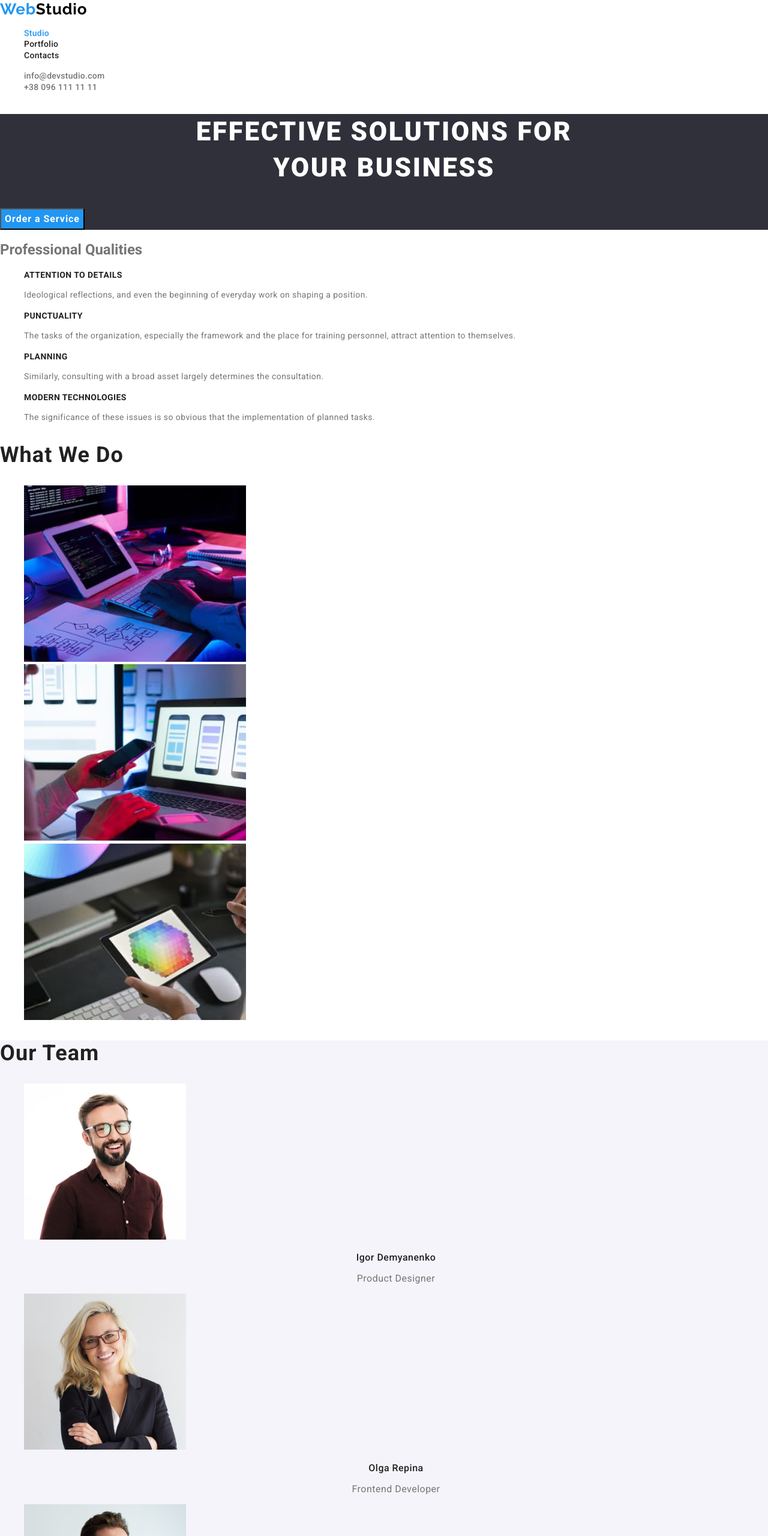
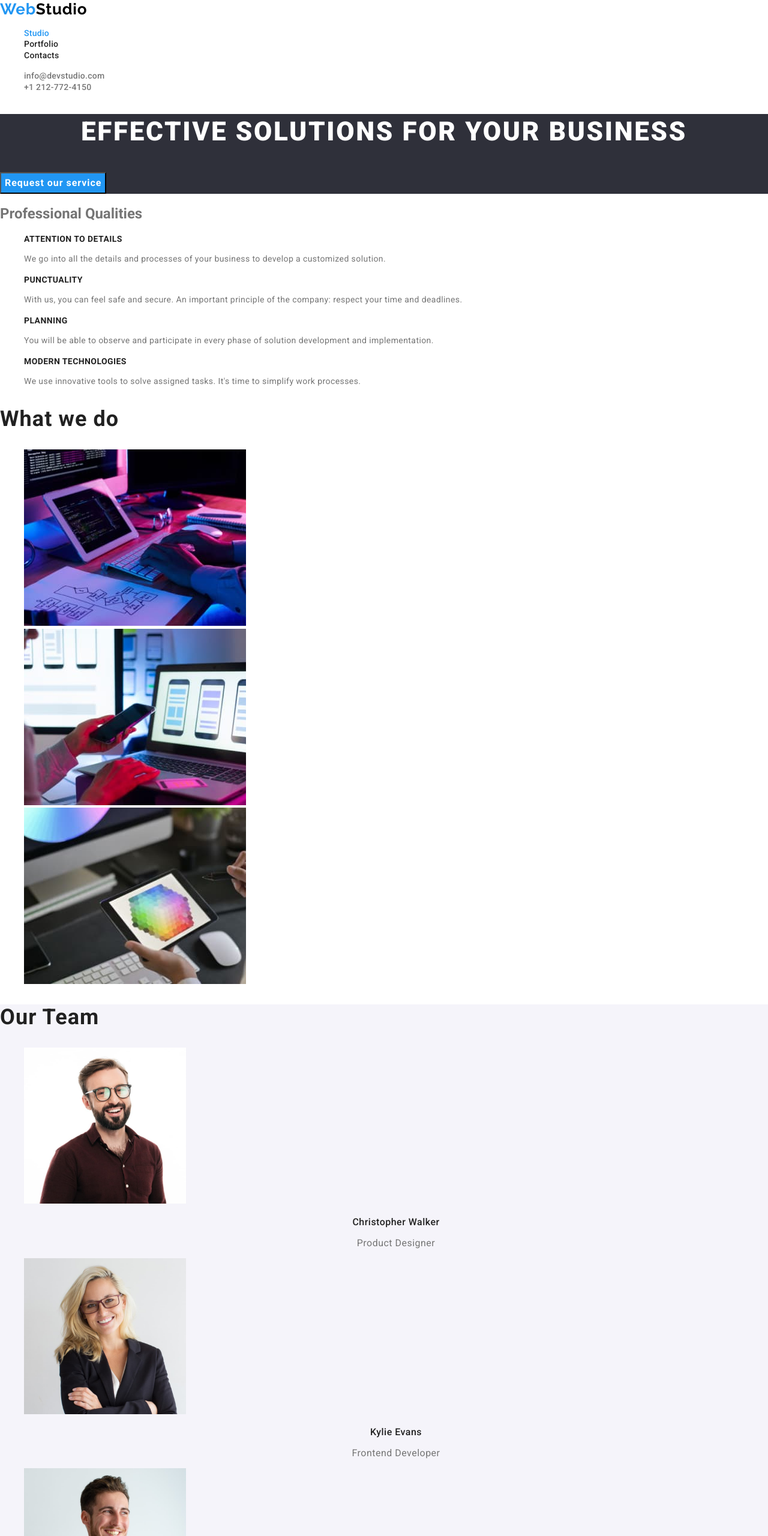
Before and after one commit to AndySanych/webstudio, a website: page index.html in a window 1280 px wide. Shown: the top 2560 px of the page at 60% size. Drawn offline with nearby package versions, Linux system fonts and the light colour scheme.

Commit message:
Updated data in the layout

```diff
--- a/index.html
+++ b/index.html
@@ -39,55 +39,50 @@
           <a class="link" href="#">info@devstudio.com</a>
         </li>
         <li>
-          <a class="link" href="#">+38 096 111 11 11</a>
+          <a class="link" href="#">+1 212-772-4150</a>
         </li>
       </ul>
     </header>
 
     <section class="hero">
       <h1 class="title">
-        Effective Solutions for <br />
-        Your Business
+        EFFECTIVE SOLUTIONS FOR YOUR BUSINESS
       </h1>
-      <button class="button" type="button">Order a Service</button>
+      <button class="button" type="button">Request our service</button>
     </section>
 
     <section class="qualities">
       <h2>Professional Qualities</h2>
       <ul class="qualities-list list">
         <li>
-          <h3 class="title">Attention to Details</h3>
+          <h3 class="title">ATTENTION TO DETAILS</h3>
           <p class="text">
-            Ideological reflections, and even the beginning of everyday work on
-            shaping a position.
+            We go into all the details and processes of your business to develop a customized solution.
           </p>
         </li>
         <li>
-          <h3 class="title">Punctuality</h3>
+          <h3 class="title">PUNCTUALITY</h3>
           <p class="text">
-            The tasks of the organization, especially the framework and the
-            place for training personnel, attract attention to themselves.
+            With us, you can feel safe and secure. An important principle of the company: respect your time and deadlines.
           </p>
         </li>
         <li>
-          <h3 class="title">Planning</h3>
+          <h3 class="title">PLANNING</h3>
           <p class="text">
-            Similarly, consulting with a broad asset largely determines the
-            consultation.
+            You will be able to observe and participate in every phase of solution development and implementation.
           </p>
         </li>
         <li>
-          <h3 class="title">Modern Technologies</h3>
+          <h3 class="title">mODERN TECHNOLOGIES</h3>
           <p class="text">
-            The significance of these issues is so obvious that the
-            implementation of planned tasks.
+            We use innovative tools to solve assigned tasks. It's time to simplify work processes.
           </p>
         </li>
       </ul>
     </section>
 
     <section class="services">
-      <h2 class="title">What We Do</h2>
+      <h2 class="title">What we do</h2>
       <ul class="list">
         <li>
           <img
@@ -121,7 +116,7 @@
             alt="photo product designer"
             width="270"
           />
-          <h3 class="title">Igor Demyanenko</h3>
+          <h3 class="title">Christopher Walker</h3>
           <p class="position">Product Designer</p>
         </li>
         <li>
@@ -131,7 +126,7 @@
             alt="photo frontend developer"
             width="270"
           />
-          <h3 class="title">Olga Repina</h3>
+          <h3 class="title">Kylie Evans</h3>
           <p class="position">Frontend Developer</p>
         </li>
         <li>
@@ -141,7 +136,7 @@
             alt="photo marketing"
             width="270"
           />
-          <h3 class="title">Mykola Tarasov</h3>
+          <h3 class="title">Ryan Harris</h3>
           <p class="position">Marketing</p>
         </li>
         <li>
@@ -151,7 +146,7 @@
             alt="photo ui designer"
             width="270"
           />
-          <h3 class="title">Mykhailo Yermakov</h3>
+          <h3 class="title">Tyler Moore</h3>
           <p class="position">UI Designer</p>
         </li>
       </ul>
@@ -160,9 +155,9 @@
     <footer class="footer">
       <a class="logo" href="./index.html"><span>Web</span>Studio</a>
       <address class="contact-info">
-        <a class="address link" href="#">Kyiv, Lesi Ukrainky Avenue, 26</a>
+        <a class="address link" href="#">695 Park Ave, NY 10065, USA</a>
         <a class="mail link" href="#">info@devstudio.com</a>
-        <a class="tel link" href="#">+38 096 111 11 11</a>
+        <a class="tel link" href="#">+1 212-772-4150</a>
       </address>
     </footer>
   </body>
```
